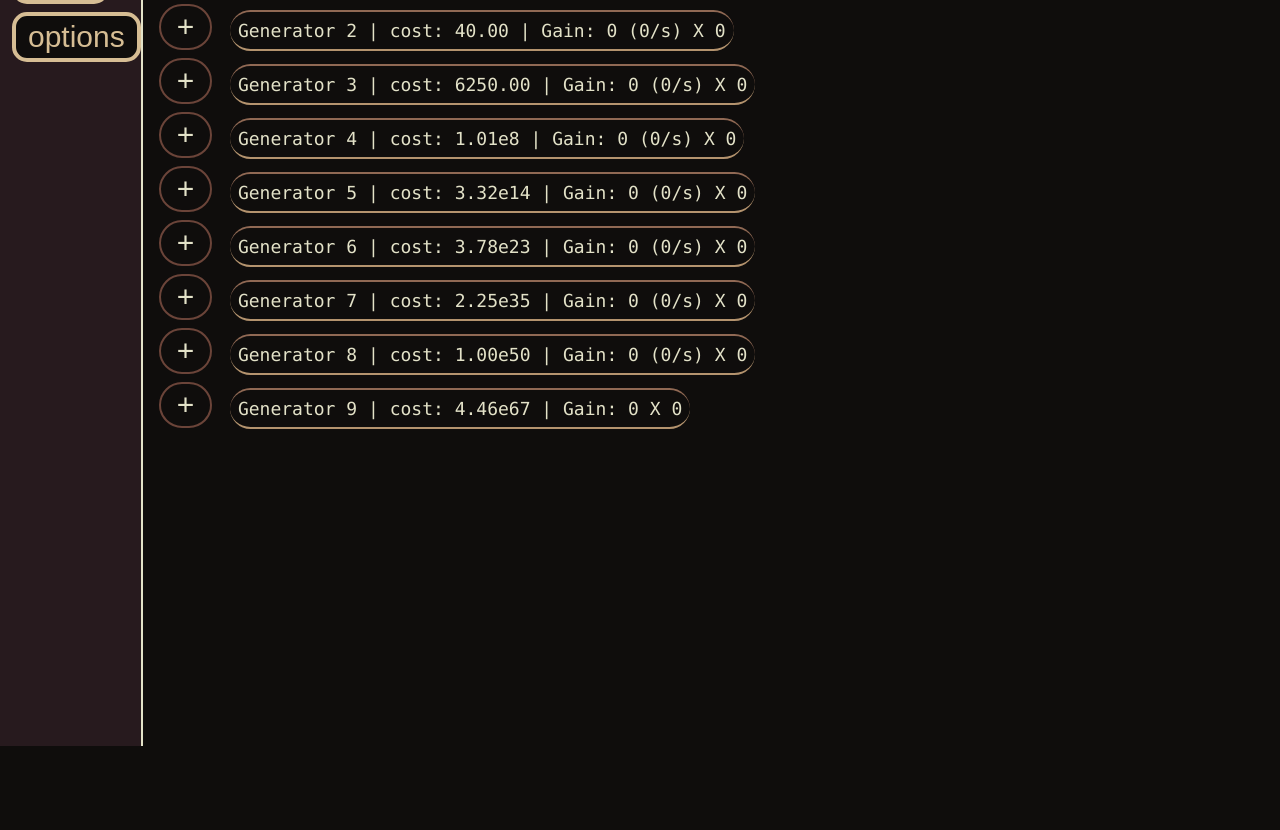
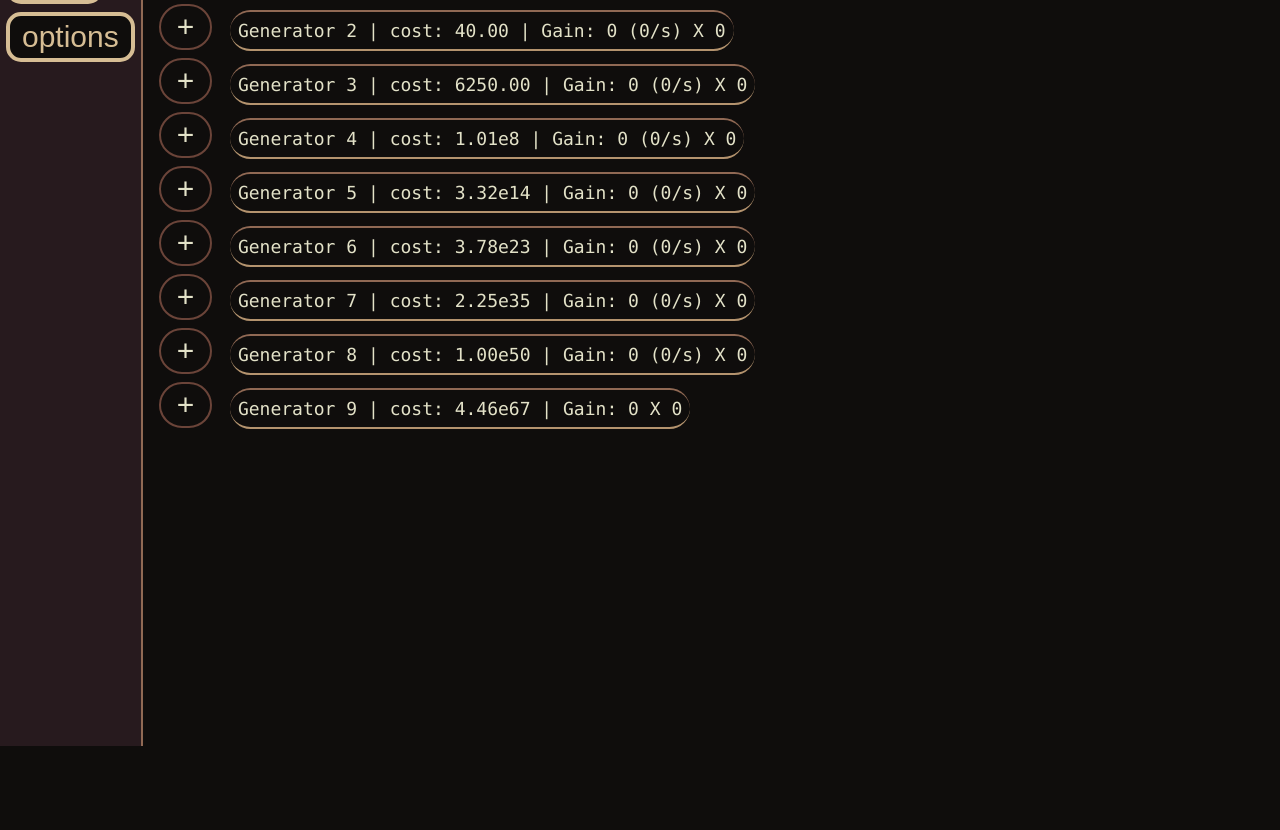
Before and after one commit to Thaness0/Generic-Gincremental-with-Gpolynomial-Growth, a plain HTML site: page index.html in a window 1280 px wide. Shown: the part 98-928 px from the top of the page. Drawn offline with Linux system fonts and the light colour scheme.

Commit message:
minor changes to some colour choices

```diff
--- a/style.css
+++ b/style.css
@@ -42,7 +42,8 @@ button {
     padding: 4px;
     padding-left: 12px;
     padding-right: 12px;
-    margin-left:12px;
+    margin-left:6px;
+    margin-right:6px;
     margin-top:8px;
     user-select: none;
 
@@ -73,7 +74,7 @@ aside {
     height: 100%;
     min-width: 10%;
     background-color: var(--palette-carobTreat-dark-brown);
-    border-right: 2px solid var(--palette-carobTreat-off-white);
+    border-right: 2px solid var(--palette-carobTreat-beige);
 }
 
 .tab {
```
